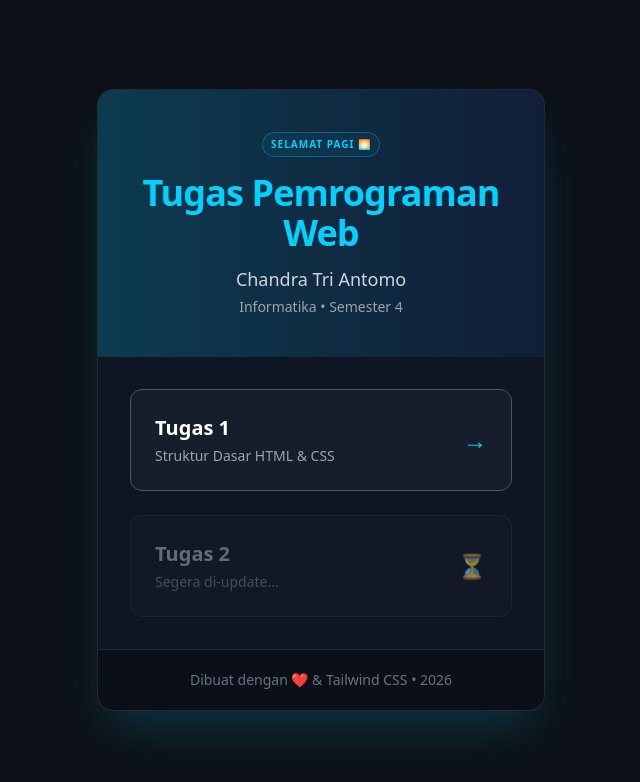
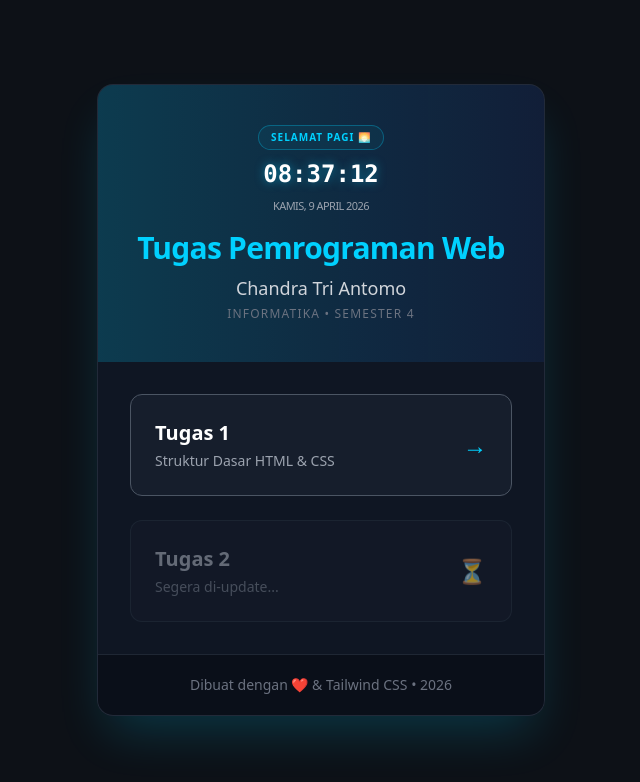
Before and after one commit to Chandra2004/TUGAS-PEMROGRAMAN-WEB, a plain HTML site: page index.html in a window 1280 px wide. Shown: the whole page, without its empty margins (319-959 px from the left). Drawn offline with nearby package versions, Linux system fonts and the light colour scheme.

Commit message:
Enhance real-time display and update greeting badge

```diff
--- a/index.html
+++ b/index.html
@@ -28,6 +28,9 @@
     .animate-fade-in {
       animation: fadeIn 0.8s ease-out forwards;
     }
+    .glow-text {
+      text-shadow: 0 0 10px rgba(0, 209, 255, 0.5);
+    }
   </style>
 </head>
 
@@ -36,17 +39,25 @@
     <div class="bg-gray-900/80 backdrop-blur-md border border-gray-700/50 rounded-2xl shadow-2xl shadow-primary/20 overflow-hidden transition-all hover:shadow-primary/40">
 
       <div class="bg-gradient-to-r from-primary/20 to-blue-600/10 px-8 py-10 text-center relative">
-        <div id="greeting" class="text-[10px] font-bold text-primary border border-primary/30 px-2 py-1 rounded-full inline-block mb-4 tracking-widest uppercase bg-primary/5">
-          Loading...
+        <div class="flex flex-col items-center gap-2 mb-4">
+          <div id="greeting-badge" class="text-[10px] font-bold text-primary border border-primary/30 px-3 py-1 rounded-full tracking-widest uppercase bg-primary/5">
+            INITIALIZING...
+          </div>
+          <div id="realtime-clock" class="text-2xl font-mono font-bold text-white glow-text">
+            00:00:00
+          </div>
+          <div id="realtime-date" class="text-[11px] text-gray-400 tracking-tighter uppercase">
+            Loading Date...
+          </div>
         </div>
 
-        <h1 class="text-3xl md:text-4xl font-bold text-primary tracking-tight">
+        <h1 class="text-3xl font-bold text-primary tracking-tight">
           Tugas Pemrograman Web
         </h1>
-        <p class="mt-3 text-lg text-gray-300 font-medium">
+        <p class="mt-2 text-lg text-gray-300 font-medium">
           Chandra Tri Antomo
         </p>
-        <p class="mt-1 text-sm text-gray-400">
+        <p class="text-xs text-gray-500 uppercase tracking-widest mt-1">
           Informatika • Semester 4
         </p>
       </div>
@@ -54,7 +65,6 @@
       <div class="p-8">
         <div class="space-y-6">
           <a href="TUGAS-1/index.html"
-             id="task1"
              class="group block bg-gray-800/50 hover:bg-gray-700/60 border border-gray-600 hover:border-primary/60 rounded-xl p-6 transition-all duration-300 active:scale-95 hover:shadow-lg hover:shadow-primary/10">
             <div class="flex items-center justify-between">
               <div>
@@ -96,25 +106,32 @@
   </div>
 
   <script>
-    function setGreeting() {
-      const hours = new Date().getHours();
-      const greetingElement = document.getElementById('greeting');
-      let message;
+    function updateRealtimeInfo() {
+      const now = new Date();
 
-      if (hours < 11) message = "Selamat Pagi 🌅";
-      else if (hours < 15) message = "Selamat Siang ☀️";
-      else if (hours < 19) message = "Selamat Sore 🌇";
-      else message = "Selamat Malam 🌙";
+      const hours = String(now.getHours()).padStart(2, '0');
+      const minutes = String(now.getMinutes()).padStart(2, '0');
+      const seconds = String(now.getSeconds()).padStart(2, '0');
+      document.getElementById('realtime-clock').innerText = `${hours}:${minutes}:${seconds}`;
 
-      greetingElement.innerText = message;
+      const options = { weekday: 'long', year: 'numeric', month: 'long', day: 'numeric' };
+      document.getElementById('realtime-date').innerText = now.toLocaleDateString('id-ID', options);
+
+      const hour = now.getHours();
+      let greet;
+      if (hour < 11) greet = "Selamat Pagi 🌅";
+      else if (hour < 15) greet = "Selamat Siang ☀️";
+      else if (hour < 19) greet = "Selamat Sore 🌇";
+      else greet = "Selamat Malam 🌙";
+
+      const badge = document.getElementById('greeting-badge');
+      if (badge.innerText !== greet) {
+        badge.innerText = greet;
+      }
     }
 
-    const taskLink = document.getElementById('task1');
-    taskLink.addEventListener('click', (e) => {
-      console.log("Navigating...");
-    });
-
-    window.onload = setGreeting;
+    setInterval(updateRealtimeInfo, 1000);
+    updateRealtimeInfo();
   </script>
 </body>
 </html>
```
